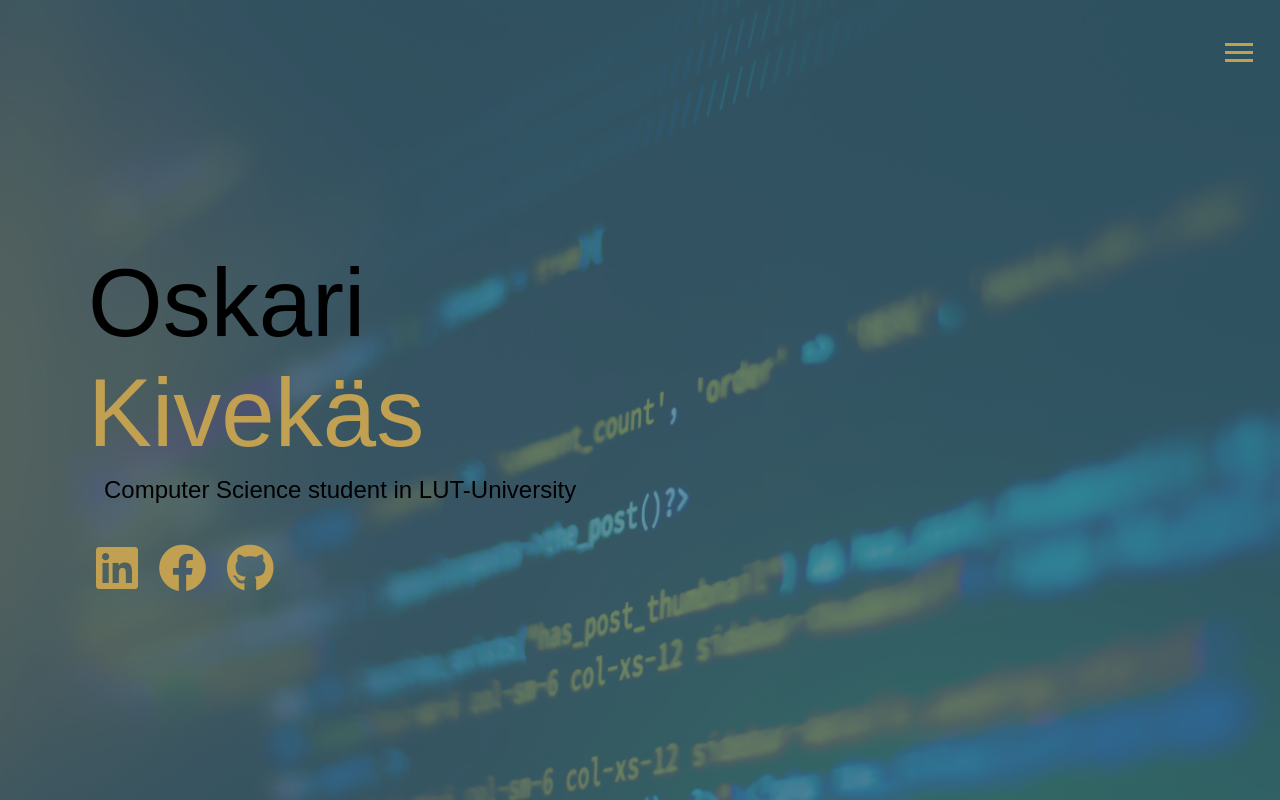
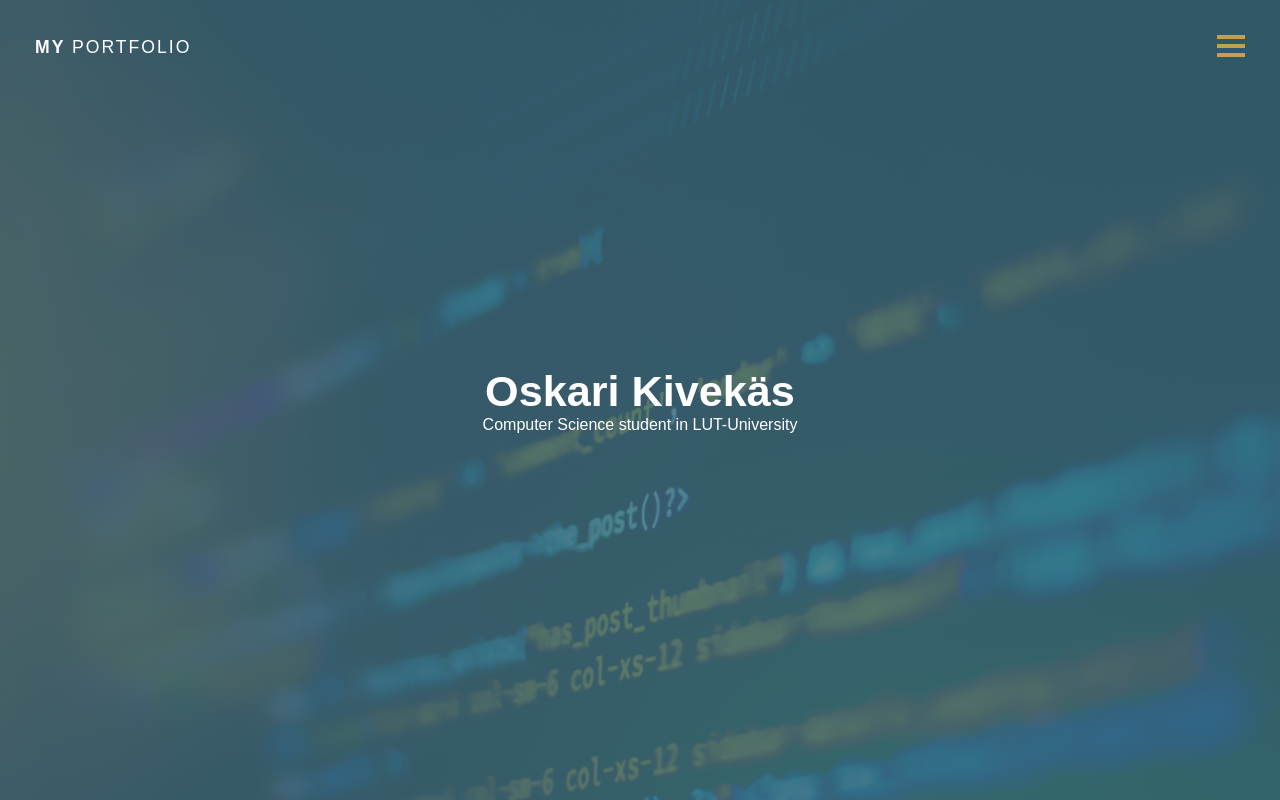
Before and after one commit to oskarikivekas/My-Portfolio, a website: page dist/index.html in a window 1280 px wide. Drawn offline with Linux system fonts and the light colour scheme.

Commit message:
new menu design and animations: button click restriction needs to be added

```diff
--- a/scss/config.scss
+++ b/scss/config.scss
@@ -2,34 +2,11 @@ $primary-color: #366779;
 $secondary-color: #c1a051;
 $color-a: #c16651;
 $show-home-image: true;
-$home-img: url(/dist/bg-1.jpg);
-$background-opacity: 0.7;
+$home-img: url(/dist/images/bg-1.jpg);
+$background-opacity: 0.8;
 
 //mixins:
 
-//soft highlight when hovering
 @mixin easeOut {
   transition: all 0.5s ease-out;
 }
-
-//picture and background pseudo element
-@mixin background {
-  @if $show-home-image {
-    &#bg-image {
-      background: $home-img;
-      background-attachment: fixed;
-      background-size: cover;
-
-      &:after {
-        content: "";
-        position: absolute;
-        top: 0;
-        right: 0;
-        width: 100%;
-        height: 100%;
-        z-index: -1;
-        background: rgba($primary-color, $background-opacity);
-      }
-    }
-  }
-}
--- a/scss/main.scss
+++ b/scss/main.scss
@@ -1,68 +1,55 @@
 @import "config";
 @import "menu";
 
+* {
+  padding: 0;
+  margin: 0;
+  box-sizing: border-box;
+}
+
 body {
-  @include background();
-  background: $primary-color;
+  //@include background();
   color: set-text-color($primary-color);
   height: 100%;
   font-family: "Nanum Gothic", sans-serif;
 }
 
-h1,
-h2,
-h3 {
-  margin: 0;
-  font-weight: 400;
+.main {
+  position: relative;
+  width: 100%;
+  left: 0;
+  overflow: hidden;
+  transform-origin: left;
+  transform-style: preserve-3d;
+  @include easeOut;
 
-  &.lg-heading {
-    font-size: 6rem;
+  header {
+    min-height: 100vh;
+    width: 100%;
+    background: $home-img no-repeat top center / cover;
+    position: relative;
   }
 
-  &.sm-heading {
-    margin-bottom: 2rem;
-    padding: 0.5rem 1rem;
+  .overlay {
+    position: absolute;
+    width: 100%;
+    height: 100%;
+    top: 0;
+    left: 0;
+    background-color: rgba($primary-color, $background-opacity);
+    display: flex;
+    justify-content: center;
+    align-items: center;
+  }
+
+  .inner {
+    max-width: 35rem;
+    text-align: center;
+    color: #fff;
+    padding: 0 2rem;
+  }
+
+  .title {
+    font-size: 2.7rem;
   }
 }
-a {
-  color: $secondary-color;
-  text-decoration: none;
-}
-
-//fixed menu bar
-header {
-  position: fixed;
-  z-index: 2;
-  width: 100%;
-}
-
-.text-secondary {
-  color: $secondary-color;
-}
-
-main {
-  padding: 5rem;
-  height: 100%;
-
-  .icons {
-    margin-top: 1.5rem;
-
-    a {
-      padding: 0.5rem;
-
-      &:hover {
-        color: $color-a;
-        @include easeOut();
-      }
-    }
-  }
-
-  &#home {
-    //hide scrollbar
-    overflow: hidden;
-    h1 {
-      //set home text to be somewhat middle of the screen
-      margin-top: 20vh;
-    }
-  }
-}
--- a/scss/menu.scss
+++ b/scss/menu.scss
@@ -1,6 +1,8 @@
 @import "config";
 
-.menu-button {
+/*Menu.scss has the menu container and shadow elements which are reusable for every page
+*/
+.hamburger-menu {
   position: absolute;
   z-index: 3;
   right: 35px;
@@ -10,9 +12,9 @@
 
   .button-line {
     width: 28px;
-    height: 3px;
+    height: 4px;
     margin: 0 0 5px 0;
-    background: $secondary-color;
+    background-color: $secondary-color;
     @include easeOut;
   }
 
@@ -27,32 +29,140 @@
         opacity: 0;
       }
       &:nth-child(3) {
-        transform: rotate(-45deg) translate(6.5px, -6px);
+        transform: rotate(-45deg) translate(6.5px, -7.5px);
       }
     }
   }
 }
 
-.menu {
-  position: fixed;
-  top: 0;
+.container {
+  background: $primary-color;
+  background-image: repeating-linear-gradient(
+    -35deg,
+    $primary-color,
+    $secondary-color 100%
+  );
+  height: 100vh;
   width: 100%;
-  opacity: 0.8;
-  visibility: hidden;
+  overflow: hidden;
+  transform-style: preserve-3d;
 
-  &.show {
-    visibility: visible;
+  .navbar {
+    position: fixed;
+    top: 0;
+    left: 0;
+    width: 100%;
+    z-index: 10;
+    height: 3rem;
   }
 
-  &-branding,
-  &-nav {
+  .logo {
+    font-size: 1.1rem;
+    font-weight: 600;
+    text-transform: uppercase;
+    letter-spacing: 2px;
+    line-height: 4rem;
+    position: absolute;
+    top: 15px;
+    left: 35px;
+  }
+
+  .logo span {
+    font-weight: 300;
+  }
+  &.back .main {
+    transform: perspective(1300px) rotateY(20deg) translateZ(310px) scale(0.5);
+    @include easeOut;
+  }
+
+  .menu {
+    max-width: 72rem;
+    width: 100%;
+    margin: 0 auto;
+    padding: 0 2rem;
+    top: 0;
     display: flex;
-    flex-flow: column wrap;
+    justify-content: space-between;
     align-items: center;
-    justify-content: center;
-    float: left;
-    width: 50%;
+    color: #fff;
     height: 100vh;
     overflow: hidden;
   }
+
+  .nav {
+    position: absolute;
+    z-index: 2;
+    width: 25%;
+    right: 0;
+
+    top: 40vh;
+    @include easeOut();
+  }
+  .nav-item {
+    // items offset
+    transform: translate3d(1000px, 0, 0);
+    @include easeOut();
+    // bring items from right
+    &.show {
+      transform: translate3d(0, 0, 0);
+    }
+    &.current > a {
+      color: $color-a;
+    }
+  }
+  .nav-link {
+    display: inline-block;
+    position: relative;
+    font-size: 1.2rem;
+    text-transform: uppercase;
+    padding: 0.7rem, 0;
+    letter-spacing: 1px;
+    font-weight: 300;
+    color: #fff;
+    text-decoration: none;
+    height: 3vh;
+    @include easeOut;
+
+    &:hover {
+      color: $color-a;
+    }
+  }
+  @for $x from 1 through 4 {
+    .nav-item:nth-child(#{$x}) {
+      transition-delay: $x * 0.01s;
+    }
+  }
+
+  .shadow {
+    position: absolute;
+    width: 100%;
+    height: 100vh;
+    top: 0;
+    left: 0;
+    transform-style: preserve-3d;
+    transform-origin: left;
+    transition: 0.6s;
+    background-color: #fff;
+    overflow: hidden;
+    //initial scale set to less than 100. Was causing scrollbar to appear
+    transform: scale(0.99);
+    &.one {
+      z-index: -1;
+      opacity: 0.15;
+    }
+    &.two {
+      z-index: -2;
+      opacity: 0.1;
+    }
+  }
+
+  &.back .shadow.one {
+    transform: perspective(1300px) rotateY(20deg) translateZ(215px) scale(0.5);
+    @include easeOut;
+  }
+
+  &.back .shadow.two {
+    transform: perspective(1300px) rotateY(20deg) translateZ(115px) scale(0.5);
+    @include easeOut;
+  }
 }
```
Also changed, not shown: dist/css/main.css, dist/css/menu.css, dist/images/bg-1.jpg (renamed from dist/bg-1.jpg), dist/index.html, dist/js/main.js.
